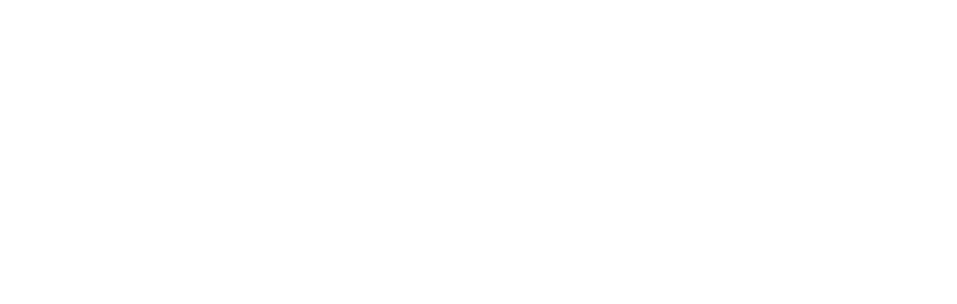
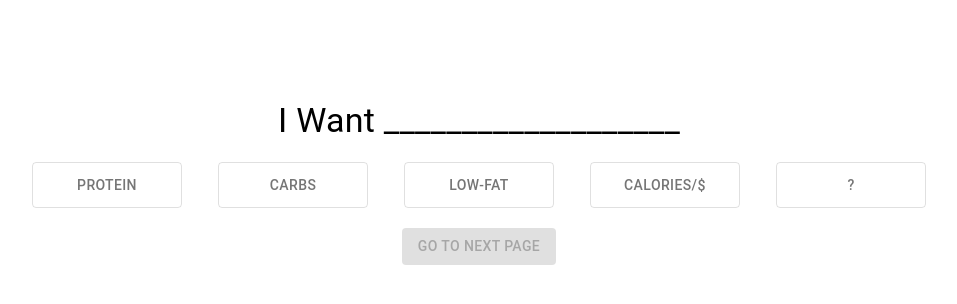
Before and after one commit to ashcodex505/I_Want, a React (Vite) app in the folder front-end/: page /want in a window 1280 px wide. Before the commit this address had no page. Shown: the top 304 px of the page, without its empty margins (161-1118 px from the left). Built offline with nearby package versions, Linux system fonts and the light colour scheme.

Commit message:
UI For I Want Page Added# Please enter the commit message for your changes. Lines starting

```diff
--- a/front-end/src/App.tsx
+++ b/front-end/src/App.tsx
@@ -2,6 +2,7 @@
 import { BrowserRouter, Navigate, Routes, Route  } from "react-router-dom"
 import { UseSelector } from "react-redux"
 import SignUpPage from "./pages/SignUpPage"
+import WhatIWant from "./pages/WhatIWant"
 function App() {
 
 
@@ -10,8 +11,7 @@
       <BrowserRouter>
         <Routes>
           <Route path = "/" element = {<SignUpPage/>} />
-
-
+          <Route path = "/want" element = {<WhatIWant/>} />
         </Routes>
       </BrowserRouter>
     </div>
--- a/front-end/src/main.tsx
+++ b/front-end/src/main.tsx
@@ -26,7 +26,7 @@
   middleware: (getDefaultMiddleware) =>
       getDefaultMiddleware({
           serializableCheck: { //don't check these actions
-              ignoredAction: [FLUSH, REHYDRATE, PAUSE, PERSIST, PURGE, REGISTER], //you don't interact with these actions manually redux takes caere of it .
+              ignoredActions: [FLUSH, REHYDRATE, PAUSE, PERSIST, PURGE, REGISTER], //you don't interact with these actions manually redux takes caere of it .
           },
       }),
 });
--- /dev/null
+++ b/front-end/src/pages/WhatIWant.tsx
@@ -0,0 +1,61 @@
+import {Button, ToggleButton, ToggleButtonGroup, Grid2, Typography} from '@mui/material';
+import {useState} from 'react';
+
+
+
+
+const WhatIWant = () =>
+    {
+        const [selectedButton, setSelectedButton] = useState<number | null>(null); // Track the selected button
+
+        const handleButtonClick = (
+            event: React.MouseEvent<HTMLElement>,
+            newSelection: number | null
+        ) => {
+            setSelectedButton(newSelection);
+        }
+        return(
+            <>
+            <Typography variant = "h4" sx={{textAlign: 'center', marginTop: '100px'}}>I Want ___________________</Typography>
+
+            <div style={{ padding: '20px' }}>
+            <Grid2 container spacing = {10} justifyContent = "center">
+                <ToggleButtonGroup
+                    value={selectedButton}
+                    exclusive
+                    onChange={handleButtonClick}
+                    aria-label="button selection"
+                >
+                    <Grid2 container spacing = {2}>
+                    {['Protein', 'Carbs', 'Low-Fat', 'Calories/$', '?'].map((buttonNumber) => (
+                    <ToggleButton
+                        key={buttonNumber}
+                        value={buttonNumber}
+                        aria-label={`${buttonNumber}`}
+                        sx={{ margin: '0 10px', width: '150px', padding: '10px 0' }}
+                    >
+                        {buttonNumber}
+                    </ToggleButton>
+                    ))}
+                    </Grid2>
+                </ToggleButtonGroup>
+            </Grid2>
+
+
+            {/* Button 6 - Proceed to Next Page */}
+            <Grid2 container justifyContent={'center'}>
+                <Button
+                    variant="contained"
+                    disabled={selectedButton === null}
+                    style={{ marginTop: '20px', textAlign: 'center' }}
+                >
+                    Go to Next Page
+                </Button>
+            </Grid2>
+            </div>
+            </>
+        )
+
+    }
+
+    export default WhatIWant
```
